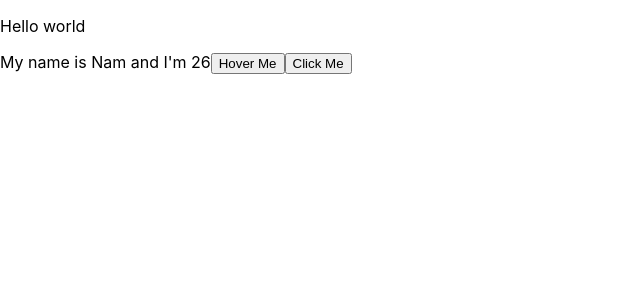
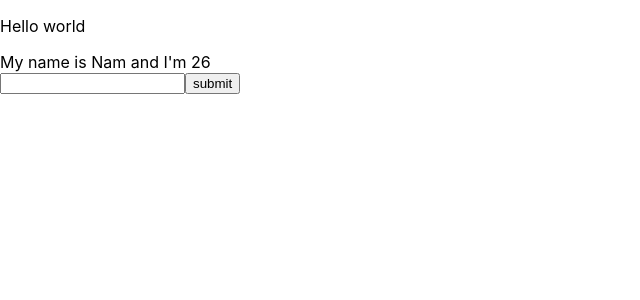
Before and after one commit to nam-dao-03/test-demo-react, a React (Create React App) app: page / in a window 1280 px wide. Shown: the top 300 px of the page, without its empty margins (0-640 px from the left). Built offline with nearby package versions, Linux system fonts and the light colour scheme.

Commit message:
Form in React

```diff
--- a/src/components/MyComponent.js
+++ b/src/components/MyComponent.js
@@ -11,21 +11,37 @@
     console.log("Random", Math.floor((Math.random() * 100) + 1))
     this.setState({
       name: "Eric",
+      age: Math.floor((Math.random() * 100) + 1)
     });
-    this.setState({
-      age: Math.floor((Math.random() * 100) + 1)
-    })
+    // this.setState({
+    //   age: Math.floor((Math.random() * 100) + 1)
+    // })
   }
   handleOnMoverOver(event) {
     // console.log(event.pageX)
+  }
+  handleOnChangeInput = (event) => {
+    this.setState({
+      name: event.target.value,
+    })
+  }
+  handleOnSubmit = (event) => {
+    event.preventDefault();
+    alert('me')
+    console.log(this.state)
   }
   //JSX
   render() {
     return (
       <div>
         My name is {this.state.name} and I'm {this.state.age}
-        <button onMouseOver = {this.handleOnMoverOver}>Hover Me</button>
-        <button onClick = {(event) => {this.handleClick(event)}}>Click Me</button>
+        <form onSubmit = {(event) => this.handleOnSubmit(event)}>
+          <input
+           type="text"
+          onChange= {(event) => this.handleOnChangeInput(event)}
+           />
+          <button>submit</button>
+        </form>
       </div>
     );
   }
```
